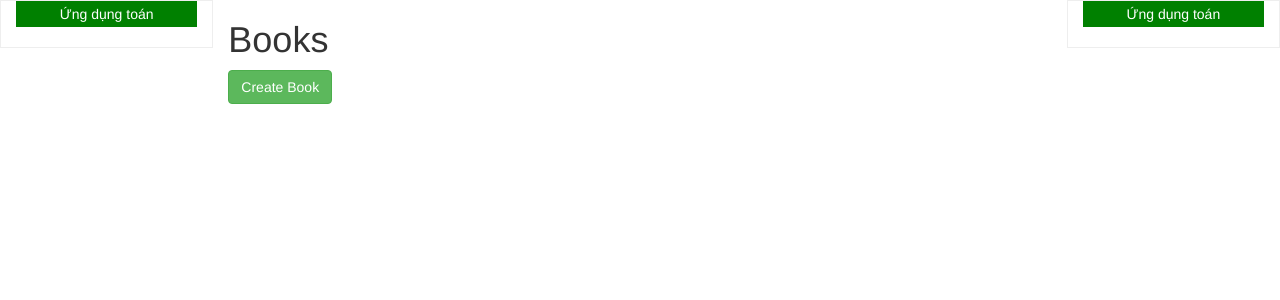
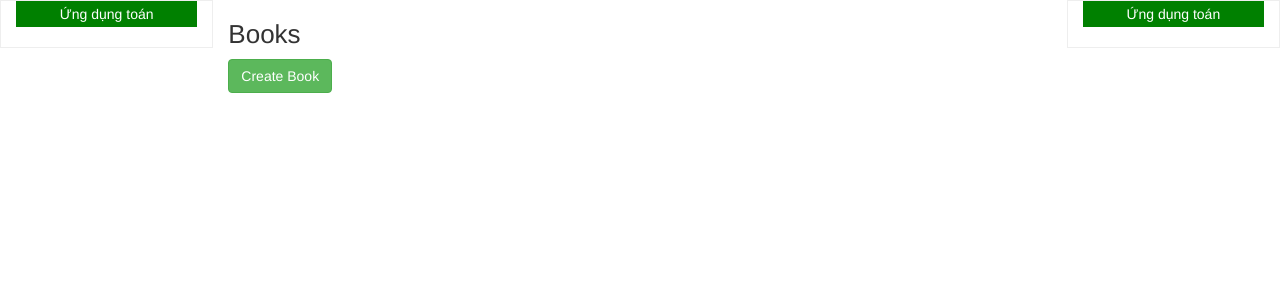
Before and after one commit to thuctoa/toanhoc, a Yii app: template views/book/index.php in a window 1280 px wide. Shown: the top 300 px of the page. Run offline with PHP 8.4 and a stand-in for Yii, Linux system fonts and the light colour scheme; the template is opened without the code that fills it, so the values that code supplies are empty; some libraries are stand-ins or nearby versions.

Commit message:
dinh khung

```diff
--- a/web/css/dinhkhung.css
+++ b/web/css/dinhkhung.css
@@ -14,6 +14,10 @@
     text-align: center;
     padding: 3px;
     margin-bottom: 20px;
+
+}
+h1{
+       font-size: 26px;
 }
 .so_n{
     width: 50px;
```
